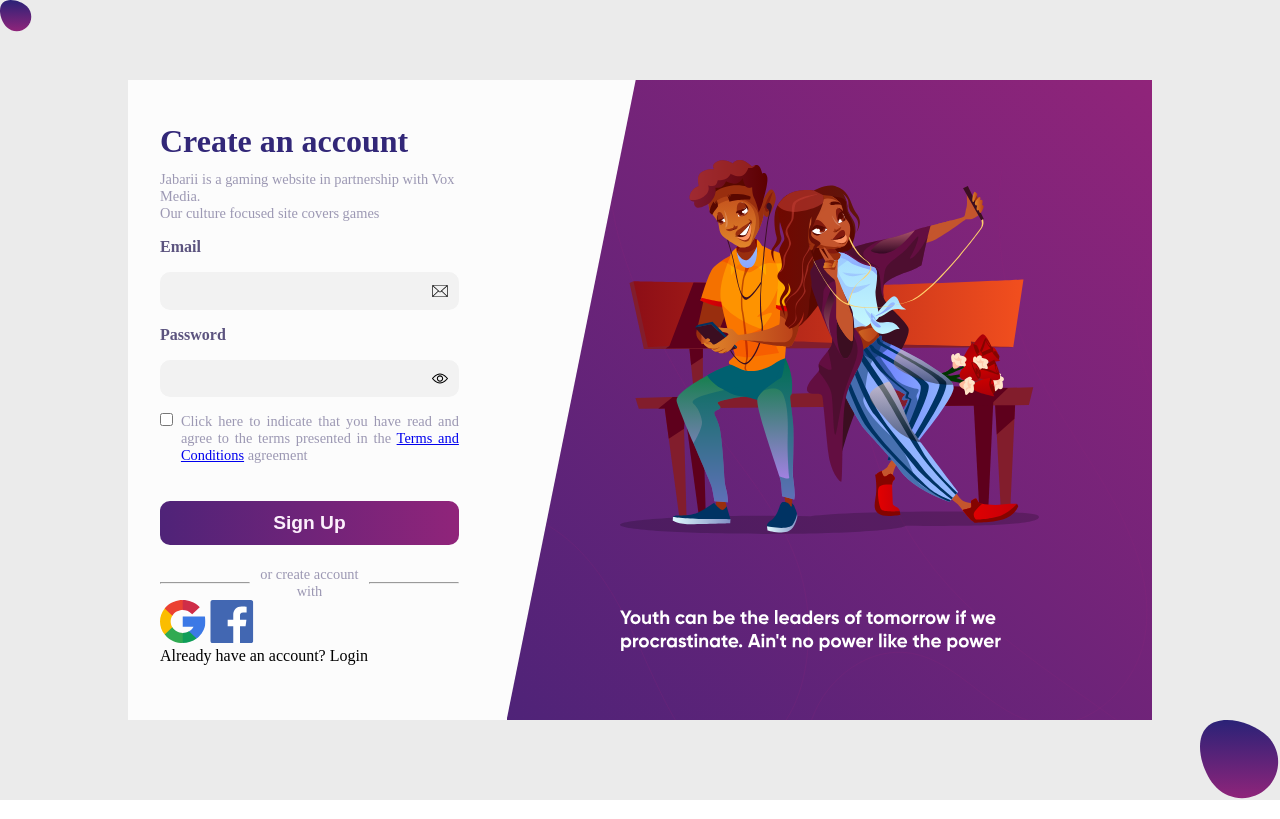
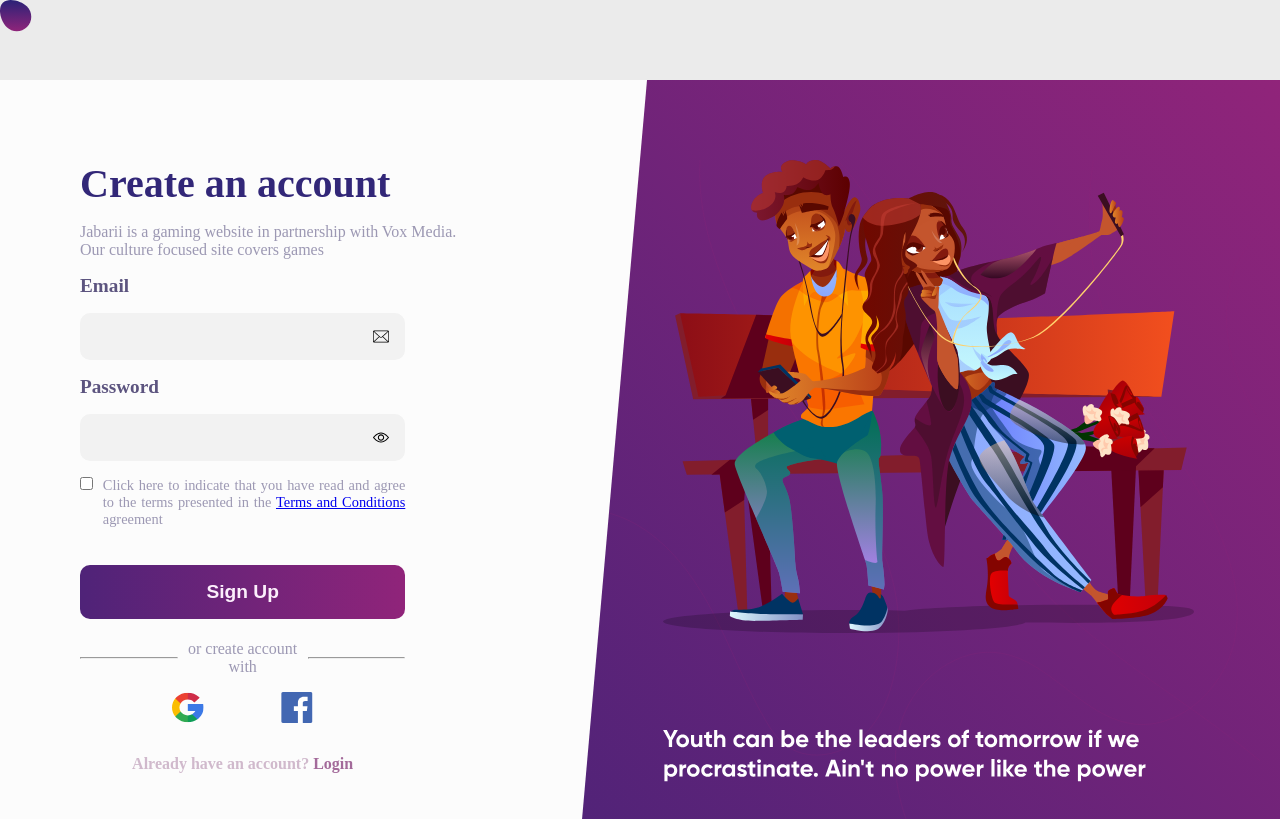
Before and after one commit to Efaayin/jabarii.github.io, a plain HTML site: page index.html in a window 1280 px wide. Shown: the top 819 px of the page. Drawn offline with Linux system fonts and the light colour scheme.

Commit message:
Update style.css

```diff
--- a/style.css
+++ b/style.css
@@ -35,8 +35,8 @@ body {
 .main {
     display: flex;
     flex-direction: row nowrap;
-    height: 80%;
-    max-width: 80%;
+    height: 100%;
+    /* max-width: 80%; */
     margin: 0 auto;
     background-color: #fcfcfc;
     /* border: 1px solid red; */
@@ -48,18 +48,19 @@ body {
 /* MAIN LEFT */
 
 .main .main-left {
-    padding: 2rem;
+    padding: 4rem 2rem 2rem 5rem;
     width: 55%;
 }
 
 .main .main-left h1 {
     color: #322778;
-    padding: .7rem 0;
+    padding: 1rem 0;
+    font-size: 2.5rem;
 }
 
 .main .main-left p {
     color: #9c98b3;
-    font-size: .9rem;
+    font-size: .1.5rem;
     padding: 0;
     margin: 0;
     /* border: 1px solid black; */
@@ -70,21 +71,22 @@ body {
     padding: 1rem 0;
     color: #5c547f;
     font-weight: bold;
+    font-size: 1.2rem;
 }
 
 .main .main-left .form .input-field {
     display: flex;
     justify-content: space-between;
-    padding-right: .7rem;
-    padding-left: .7rem;
+    padding-right: 1rem;
+    padding-left: 1rem;
     background-color: #f2f2f2;
     border-radius: 10px;
-    width: 95%;
+    width: 70%;
 }
 
 .main .main-left .form .input-field input {
     width: 100%;
-    padding: .7rem;
+    padding: 1rem;
     color: #5c547f;
     background-color: #f2f2f2;
     border: none;
@@ -97,7 +99,7 @@ body {
 .main .main-left .form .form-ps {
     display: none;
     padding: .2rem 0;
-    width: 95%;
+    width: 70%;
 }
 
 .main .main-left .form .form-ps div {
@@ -125,7 +127,7 @@ body {
     display: flex;
     justify-content: space-between;
     align-items:flex-start;
-    width: 95%;
+    width: 70%;
     padding: 1rem 0;
 }
 
@@ -139,12 +141,12 @@ body {
 
 .main .main-left .form .form-button {
     padding: 1.3rem 0;
-    width: 95%;
+    width: 70%;
 }
 
 .main .main-left .form .form-button button {
     width: 100%;
-    padding: .7rem;
+    padding: 1rem;
     color: #fceffc;
     background-image: linear-gradient(to left, #90247a, #4f2378);
     border: none;
@@ -162,7 +164,7 @@ body {
     display: flex;
     justify-content: space-between;
     align-items: center;
-    width: 95%;
+    width: 70%;
     box-sizing: border-box;
 }
 
@@ -183,6 +185,32 @@ body {
     text-align: center;
 }
 
+.main .main-left .socials {
+    display: flex;
+    justify-content: space-evenly;
+    width: 70%;
+    padding: 1rem;
+    text-align: center;
+    /* border: 1px solid red; */
+}
+
+.main .main-left .socials img {
+    width: 2rem;
+}
+
+.main .main-left .login {
+    color: #d0b9cc;
+    font-weight: bold;
+    width: 70%;
+    text-align: center;
+    padding: 1rem;
+}
+
+.main .main-left .login span {
+    color: #a36a9a;
+    font-weight: bold;
+}
+
 
 
 /* MAIN RIGHT */
@@ -190,10 +218,10 @@ body {
 .main-right {
     display: flex;
     justify-content: center;
-    width: 100%;
+    width: 70%;
     padding-top: 5rem;
     background-image: linear-gradient(to bottom left, #90247a, #4f2378);
-    clip-path: polygon(20% 0, 100% 0, 100% 100%, 0% 100%);
+    clip-path: polygon(10% 0, 100% 0, 100% 100%, 0% 100%);
 }
 
 .main-right .main-right__top {
@@ -202,7 +230,7 @@ body {
 
 .main-right img {
     display: block;
-    width: 65%;
+    width: 80%;
     margin: 0 auto;
     box-sizing: border-box;
     /* border: 2px solid orange; */
```
